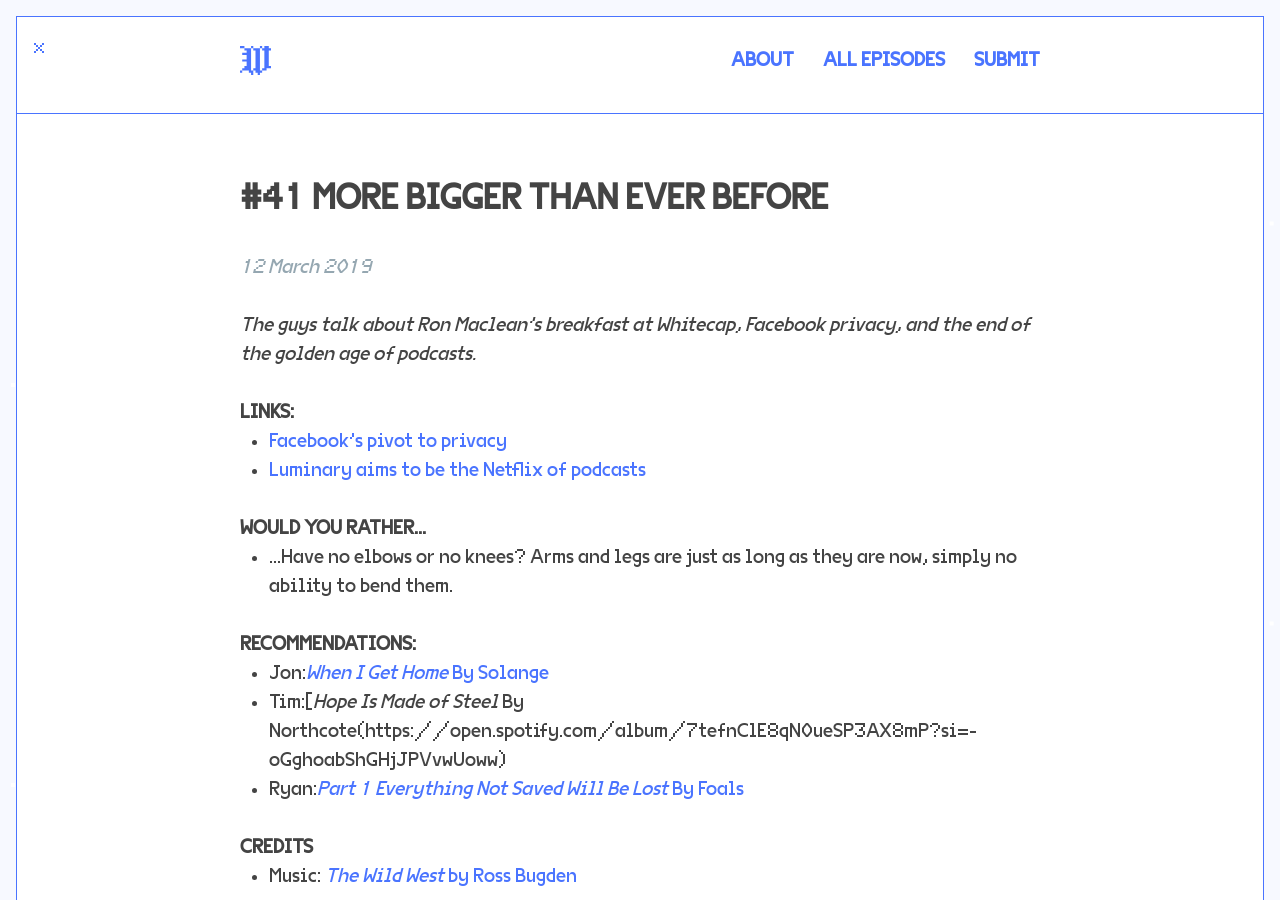
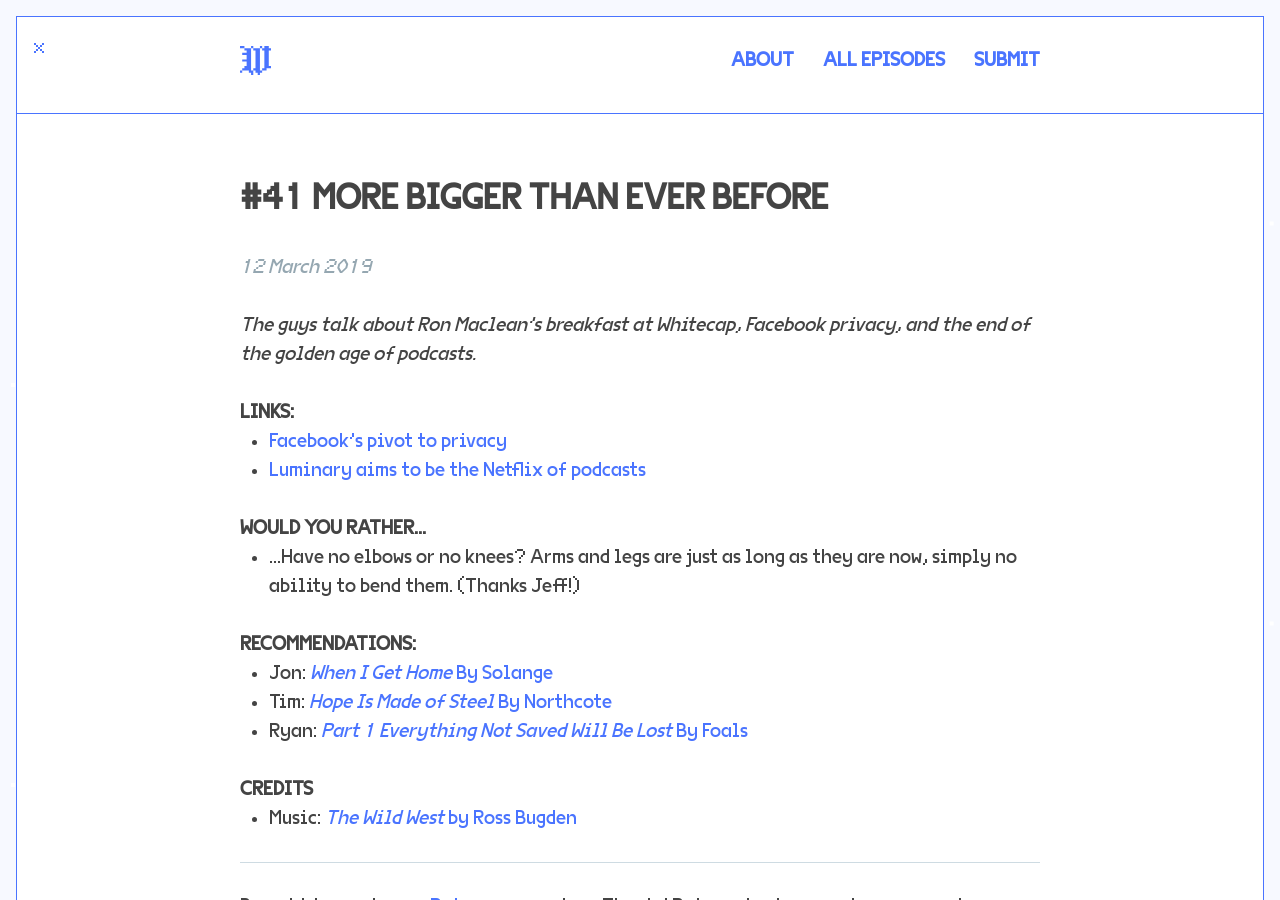
Before and after one commit to jondueck/whatevertown, a Jekyll site: the page built from _posts/2019-03-12-number-41.markdown, in a window 1280 px wide and 900 px high. Built offline with Jekyll 4.4.1, drawn with Linux system fonts in a browser that asks for light colours; some web fonts are replaced; our own code applies the rules of GitHub Pages for plain Markdown files; comment, search, counter and statistics services are not loaded.

Commit message:
Updated Number 41

```diff
--- a/_posts/2019-03-12-number-41.markdown
+++ b/_posts/2019-03-12-number-41.markdown
@@ -27,12 +27,12 @@
 - [Luminary aims to be the Netflix of podcasts](https://www.nytimes.com/2019/03/03/business/media/luminary-media-podcast-app.html)
 
 ### Would You Rather…
-- …Have no elbows or no knees? Arms and legs are just as long as they are now, simply no ability to bend them.
+- …Have no elbows or no knees? Arms and legs are just as long as they are now, simply no ability to bend them. (Thanks Jeff!)
 
 ### Recommendations:
-- Jon:[*When I Get Home* By Solange](https://open.spotify.com/album/4WF4HvVT7VjGnVjxjoCR6w?si=MMOFw5m6T36ftn7t97bNEQ)
-- Tim:[*Hope Is Made of Steel* By Northcote(https://open.spotify.com/album/7tefnClE8qN0ueSP3AX8mP?si=-oGghoabShGHjJPVvwUoww)
-- Ryan:[*Part 1 Everything Not Saved Will Be Lost* By Foals](https://open.spotify.com/album/7tefnClE8qN0ueSP3AX8mP?si=-oGghoabShGHjJPVvwUoww)
+- Jon: [*When I Get Home*  By Solange](https://open.spotify.com/album/4WF4HvVT7VjGnVjxjoCR6w?si=MMOFw5m6T36ftn7t97bNEQ)
+- Tim: [*Hope Is Made of Steel*  By Northcote](https://open.spotify.com/album/7tefnClE8qN0ueSP3AX8mP?si=-oGghoabShGHjJPVvwUoww)
+- Ryan: [*Part 1 Everything Not Saved Will Be Lost*  By Foals](https://open.spotify.com/album/7tefnClE8qN0ueSP3AX8mP?si=-oGghoabShGHjJPVvwUoww)
 
 ### Credits
 - Music: [*The Wild West* by Ross Bugden](https://www.youtube.com/watch?v=VDPMAuv-3nk)
```
